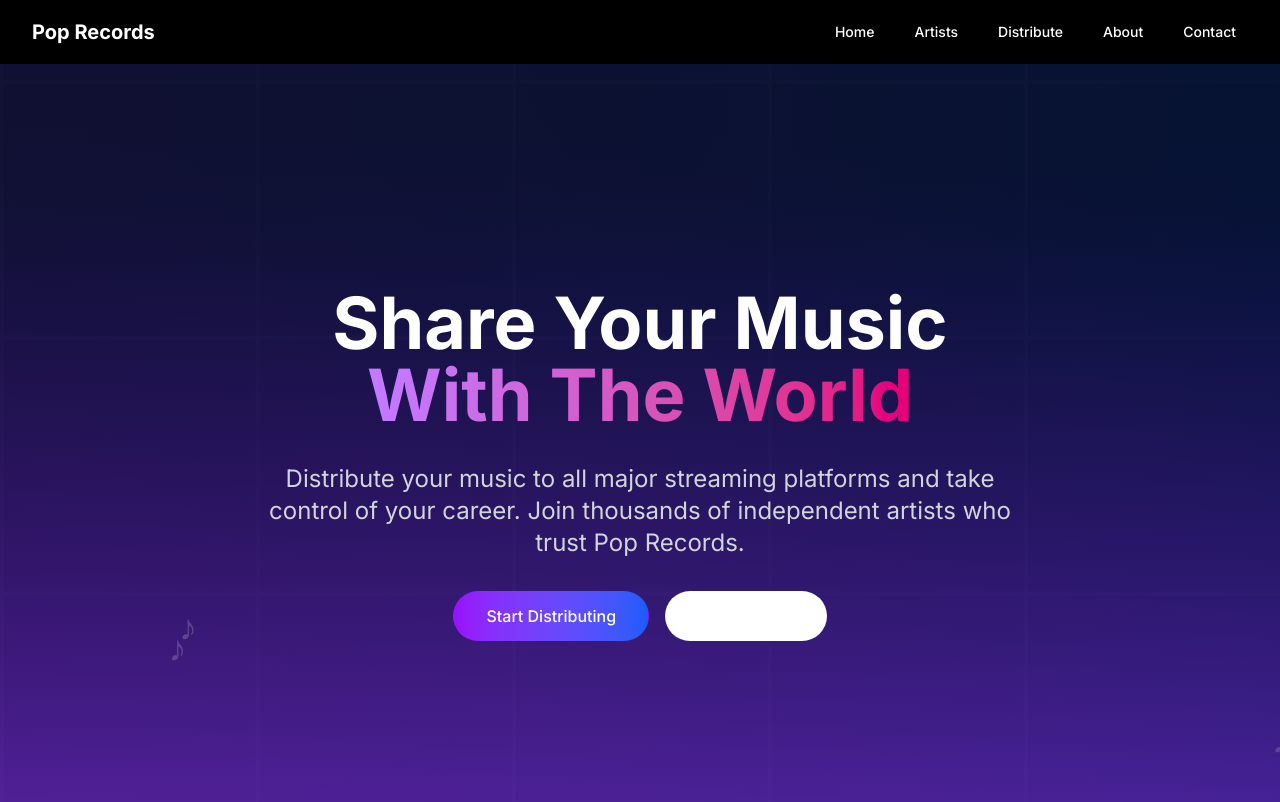
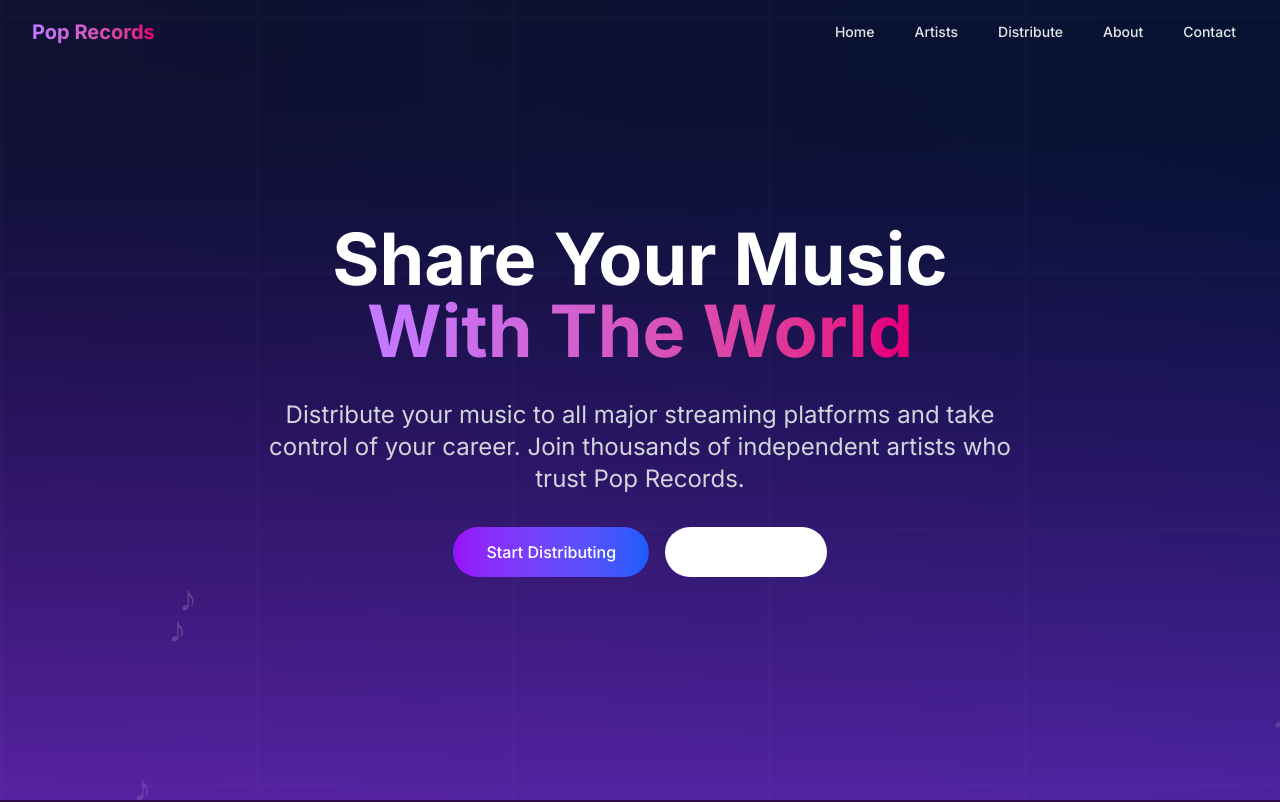
Before and after one commit to olalekanteeblaze/pop-records, a Next.js app: page / in a window 1280 px wide. Shown: the top 802 px of the page. Built offline with nearby package versions, Linux system fonts and the light colour scheme.

Commit message:
add hero section

```diff
--- a/src/app/layout.tsx
+++ b/src/app/layout.tsx
@@ -18,29 +18,29 @@ export default function RootLayout({
   return (
     <html lang="en">
       <body className={inter.className}>
-        <nav className="bg-black text-white">
+        <nav className="absolute top-0 left-0 right-0 z-50">
           <div className="max-w-7xl mx-auto px-4 sm:px-6 lg:px-8">
             <div className="flex items-center justify-between h-16">
               <div className="flex items-center">
-                <Link href="/" className="text-xl font-bold">
+                <Link href="/" className="text-xl font-bold text-transparent bg-clip-text bg-gradient-to-r from-purple-400 to-pink-600">
                   Pop Records
                 </Link>
               </div>
               <div className="hidden md:block">
                 <div className="ml-10 flex items-baseline space-x-4">
-                  <Link href="/" className="hover:text-gray-300 px-3 py-2 rounded-md text-sm font-medium">
+                  <Link href="/" className="text-white/90 hover:text-white px-3 py-2 rounded-md text-sm font-medium transition-all duration-200">
                     Home
                   </Link>
-                  <Link href="/artists" className="hover:text-gray-300 px-3 py-2 rounded-md text-sm font-medium">
+                  <Link href="/artists" className="text-white/90 hover:text-white px-3 py-2 rounded-md text-sm font-medium transition-all duration-200">
                     Artists
                   </Link>
-                  <Link href="/distribute" className="hover:text-gray-300 px-3 py-2 rounded-md text-sm font-medium">
+                  <Link href="/distribute" className="text-white/90 hover:text-white px-3 py-2 rounded-md text-sm font-medium transition-all duration-200">
                     Distribute
                   </Link>
-                  <Link href="/about" className="hover:text-gray-300 px-3 py-2 rounded-md text-sm font-medium">
+                  <Link href="/about" className="text-white/90 hover:text-white px-3 py-2 rounded-md text-sm font-medium transition-all duration-200">
                     About
                   </Link>
-                  <Link href="/contact" className="hover:text-gray-300 px-3 py-2 rounded-md text-sm font-medium">
+                  <Link href="/contact" className="text-white/90 hover:text-white px-3 py-2 rounded-md text-sm font-medium transition-all duration-200">
                     Contact
                   </Link>
                 </div>
@@ -49,7 +49,7 @@ export default function RootLayout({
           </div>
         </nav>
         <main>{children}</main>
-        <footer className="bg-black text-white py-8">
+        <footer className="bg-gradient-to-b from-black to-purple-900/50 text-white py-8 border-t border-purple-500/20">
           <div className="max-w-7xl mx-auto px-4 sm:px-6 lg:px-8">
             <div className="grid grid-cols-1 md:grid-cols-3 gap-8">
               <div>
@@ -59,9 +59,9 @@ export default function RootLayout({
               <div>
                 <h3 className="text-lg font-semibold mb-4">Quick Links</h3>
                 <ul className="space-y-2">
-                  <li><Link href="/about" className="text-gray-300 hover:text-white">About Us</Link></li>
-                  <li><Link href="/contact" className="text-gray-300 hover:text-white">Contact</Link></li>
-                  <li><Link href="/distribute" className="text-gray-300 hover:text-white">Distribution</Link></li>
+                  <li><Link href="/about" className="text-gray-300 hover:text-white transition-colors">About Us</Link></li>
+                  <li><Link href="/contact" className="text-gray-300 hover:text-white transition-colors">Contact</Link></li>
+                  <li><Link href="/distribute" className="text-gray-300 hover:text-white transition-colors">Distribution</Link></li>
                 </ul>
               </div>
               <div>
@@ -70,7 +70,7 @@ export default function RootLayout({
                 <p className="text-gray-300">Phone: (555) 123-4567</p>
               </div>
             </div>
-            <div className="mt-8 border-t border-gray-800 pt-8 text-center">
+            <div className="mt-8 border-t border-purple-500/20 pt-8 text-center">
               <p className="text-gray-300">&copy; {new Date().getFullYear()} Pop Records. All rights reserved.</p>
             </div>
           </div>
```
